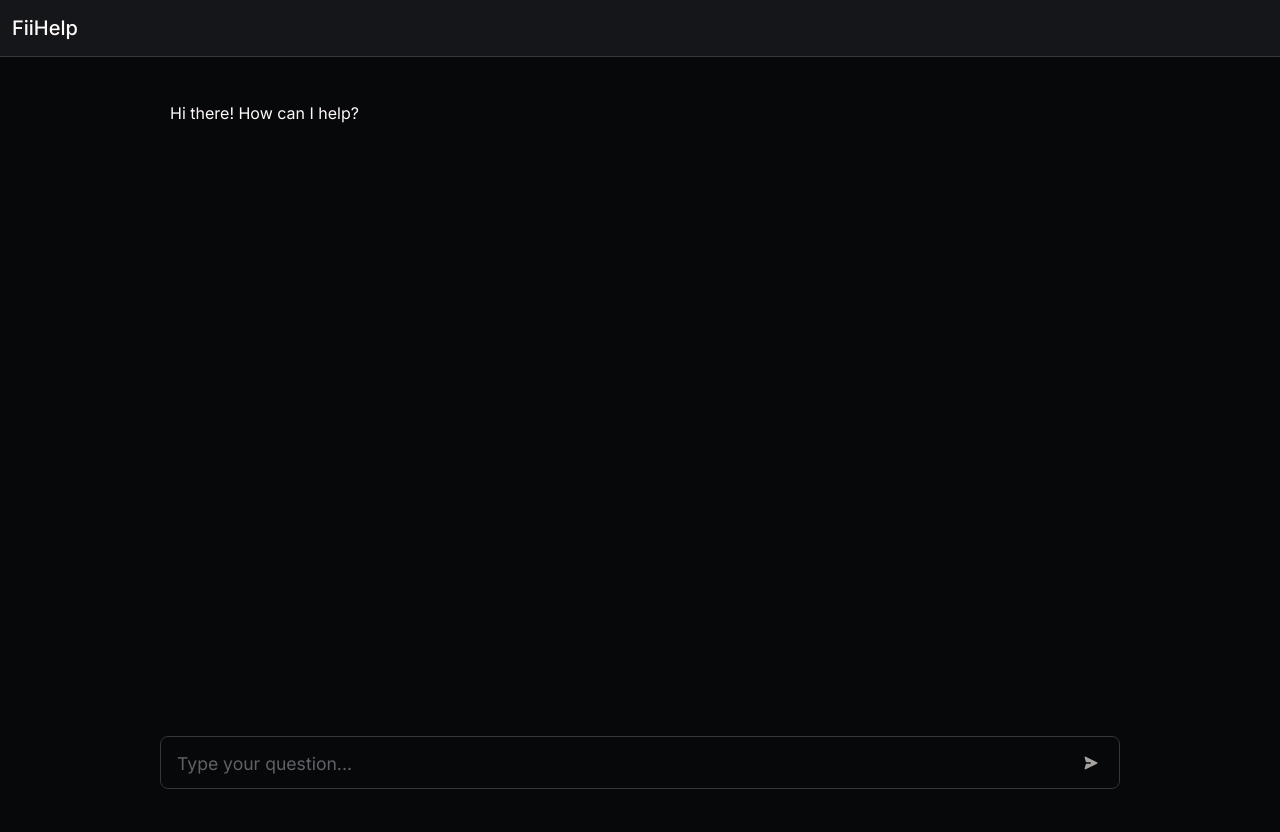
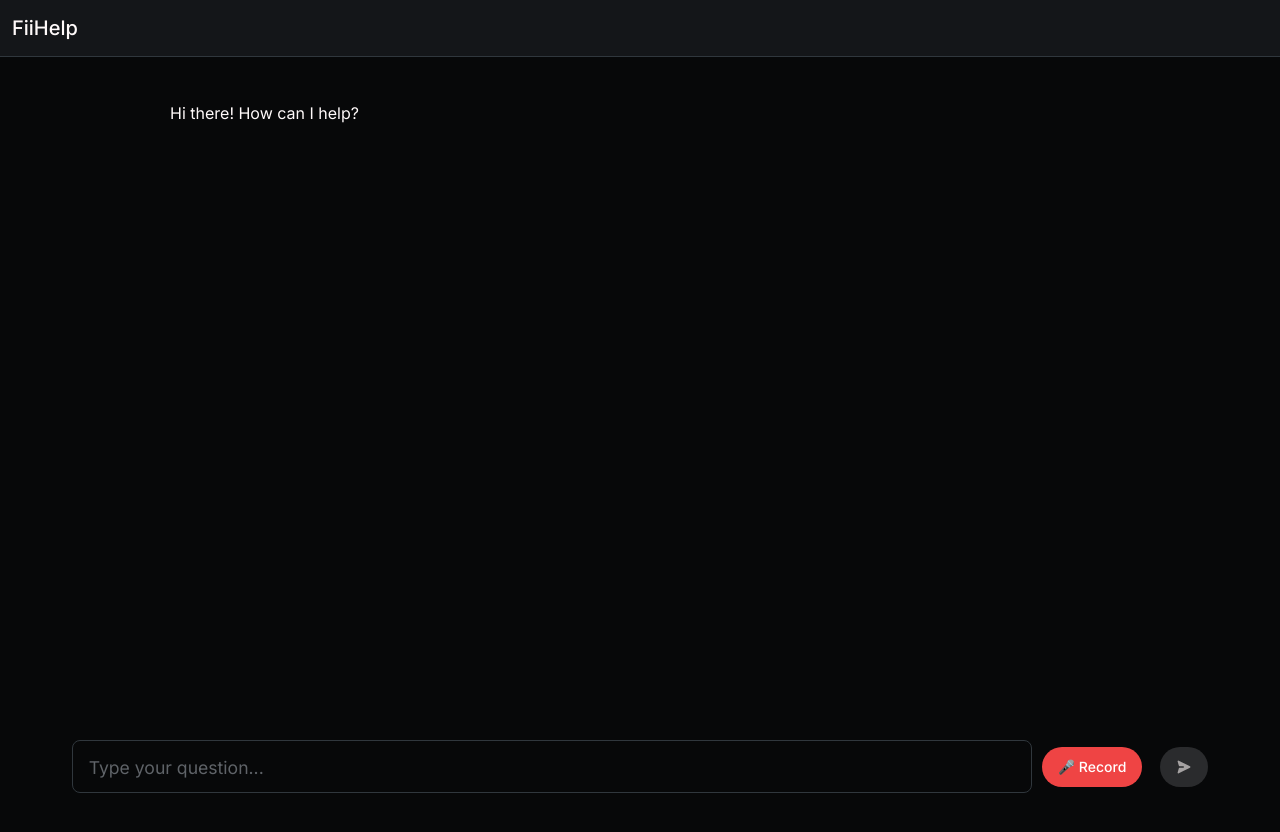
Before and after one commit to Dumitru-Daniel-Antoniu/VA-frontend, a Next.js app: page / in a window 1280 px wide. Shown: the top 832 px of the page. Built offline with nearby package versions, Linux system fonts and the light colour scheme.

Commit message:
Add record button.

```diff
--- a/pages/index.js
+++ b/pages/index.js
@@ -19,6 +19,9 @@ export default function Home() {
 
   const messageListRef = useRef(null);
   const textAreaRef = useRef(null);
+  const [isRecording, setIsRecording] = useState(false);
+  const [recordTime, setRecordTime] = useState(0);
+
 
     // Auto scroll chat to bottom
   useEffect(() => {
@@ -107,6 +110,48 @@ export default function Home() {
     }
     }, [messages])
 
+    let mediaRecorderRef = useRef(null);
+    let recordInterval = useRef(null);
+
+    const handleRecord = async () => {
+        if (isRecording) {
+            // Stop recording
+            mediaRecorderRef.current?.stop();
+            clearInterval(recordInterval.current);
+            setIsRecording(false);
+            setRecordTime(0);
+            return;
+        }
+
+        try {
+            const stream = await navigator.mediaDevices.getUserMedia({ audio: true });
+            const mediaRecorder = new MediaRecorder(stream);
+            mediaRecorderRef.current = mediaRecorder;
+            mediaRecorder.start();
+
+            const audioChunks = [];
+            mediaRecorder.addEventListener("dataavailable", event => {
+                audioChunks.push(event.data);
+            });
+
+            mediaRecorder.addEventListener("stop", () => {
+                const audioBlob = new Blob(audioChunks, { type: 'audio/webm' });
+                console.log("Audio recording complete:", audioBlob);
+                // You could send audioBlob to an API or store locally
+            });
+
+            // Start timer
+            setIsRecording(true);
+            setRecordTime(0);
+            recordInterval.current = setInterval(() => {
+                setRecordTime(prev => prev + 1);
+            }, 1000);
+
+        } catch (error) {
+            console.error("Microphone access error:", error);
+            setIsRecording(false);
+        }
+    };
     return (
     <>
       <Head>
@@ -139,36 +184,59 @@ export default function Home() {
             </div>
            <div className={styles.center}>
 
-            <div className = {styles.cloudform}>
-           <form onSubmit = {handleSubmit} className = {styles.inputArea}>
+               <div className={styles.cloudform}>
+                   <form onSubmit={handleSubmit} className={styles.inputArea}>
+                       <div className={styles.inputWrap}>
     <textarea
-          disabled = {loading}
+        disabled={loading}
         onKeyDown={handleEnter}
-          ref = {textAreaRef}
-          autoFocus = {false}
-          rows = {1}
+        ref={textAreaRef}
+        rows={1}
         onInput={handleInput}
-          maxLength = {512}
+        maxLength={512}
         type="text"
         id="userInput"
         name="userInput"
-          placeholder = {loading? "Waiting for response..." : "Type your question..."}
-          value = {userInput}
-          onChange = {e => setUserInput(e.target.value)}
-          className = {styles.textarea}
+        placeholder={loading ? "Waiting for response..." : "Type your question..."}
+        value={userInput}
+        onChange={(e) => setUserInput(e.target.value)}
+        className={styles.textarea}
     />
+
                            <button
-            type = "submit"
-            disabled = {loading}
-            className = {styles.generatebutton}
+                               type="button"
+                               disabled={loading}
+                               onClick={handleRecord}
+                               className={styles.recordButton}
                            >
-            {loading ? <div className = {styles.loadingwheel}><CircularProgress color="inherit" size = {20}/> </div> :
-            // Send icon SVG in input field
-            <svg viewBox='0 0 20 20' className={styles.svgicon} xmlns='http://www.w3.org/2000/svg'>
-            <path d='M10.894 2.553a1 1 0 00-1.788 0l-7 14a1 1 0 001.169 1.409l5-1.429A1 1 0 009 15.571V11a1 1 0 112 0v4.571a1 1 0 00.725.962l5 1.428a1 1 0 001.17-1.408l-7-14z'></path>
-          </svg>}
+                               {isRecording ? "⏹ Stop" : "🎤 Record"}
                            </button>
+
+
+                           <button
+                               type="submit"
+                               disabled={loading}
+                               className={styles.generatebutton}
+                           >
+                               {loading ? (
+                                   <div className={styles.loadingwheel}>
+                                       <CircularProgress color="inherit" size={20}/>
+                                   </div>
+                               ) : (
+                                   <svg viewBox="0 0 20 20" className={styles.svgicon}
+                                        xmlns="http://www.w3.org/2000/svg">
+                                       <path
+                                           d="M10.894 2.553a1 1 0 00-1.788 0l-7 14a1 1 0 001.169 1.409l5-1.429A1 1 0 009 15.571V11a1 1 0 112 0v4.571a1 1 0 00.725.962l5 1.428a1 1 0 001.17-1.408l-7-14z"></path>
+                                   </svg>
+                               )}
+                           </button>
+                       </div>
                    </form>
+                   {isRecording && (
+                       <div style={{ marginTop: '8px', color: '#ef4444', fontWeight: '500', textAlign: 'right' }}>
+                           ⏱️ Recording: {recordTime}s
+                       </div>
+                   )}
                </div>
            </div>
       </main>
--- a/styles/Home.module.css
+++ b/styles/Home.module.css
@@ -94,14 +94,51 @@
 }
 
 .generatebutton {
-  position: absolute;
-  top: 0.87rem;
-  right: 1rem;
   color: rgb(165, 162, 162);
-  background: none;
-  padding: 0.3rem;
+  background: #2a2b2d;
+  padding: 0.5rem 1rem;
   border: none;
   display: flex;
+  align-items: center;
+  justify-content: center;
+  height: 40px;
+  border-radius: 9999px;
+  cursor: pointer;
+  transition: background 0.2s ease;
+  margin-left: 8px;
+}
+
+.recordButton {
+  padding: 0.5rem 1rem;
+  border-radius: 9999px;
+  background-color: #ef4444;
+  color: white;
+  font-weight: 500;
+  font-size: 14px;
+  border: none;
+  cursor: pointer;
+  display: flex;
+  align-items: center;
+  gap: 0.4rem;
+  height: 40px;
+}
+
+.inputWrap {
+  display: flex;
+  align-items: center;
+  justify-content: space-between;
+  gap: 10px;
+  width: 100%;
+}
+
+
+.generatebutton:hover {
+  background: #1f2227;
+}
+
+.generatebutton:disabled {
+  opacity: 0.7;
+  cursor: not-allowed;
 }
 
 .loadingwheel {
@@ -317,8 +354,31 @@
     height: 28rem;
   }
   .textarea {
-    width: 22rem;
+    flex: 1;
+    resize: none;
+    font-size: 1.1rem;
+    overflow: hidden;
+    padding: 1rem;
+    border-radius: 0.5rem;
+    border: 1px solid #30373d;
+    background: #070809;
+    color: #ECECF1;
+    outline: none;
+    transition: height 0.2s ease-in-out;
   }
+
+  .inputArea {
+    width: 100%;
+  }
+  .inputWrap {
+    display: flex;
+    align-items: center;
+    justify-content: space-between;
+    gap: 10px;
+    width: 100%;
+    position: relative;
+  }
+
   .topnav {
     border: 1px solid black;
     align-items: center;
```
Also changed, not shown: 1 other file (tests, documents, lock files or other folders). Lines whose indentation alone changed are shown as unchanged.
